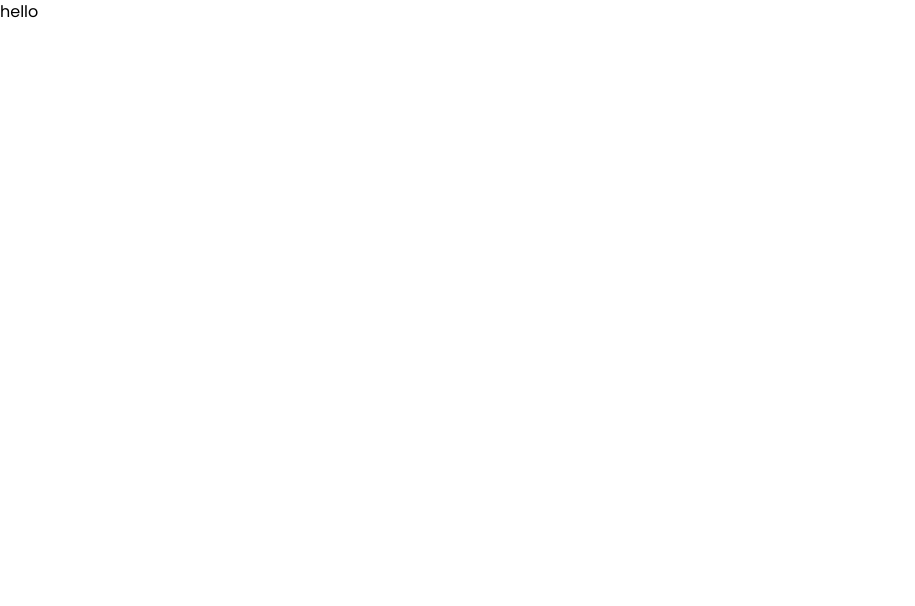
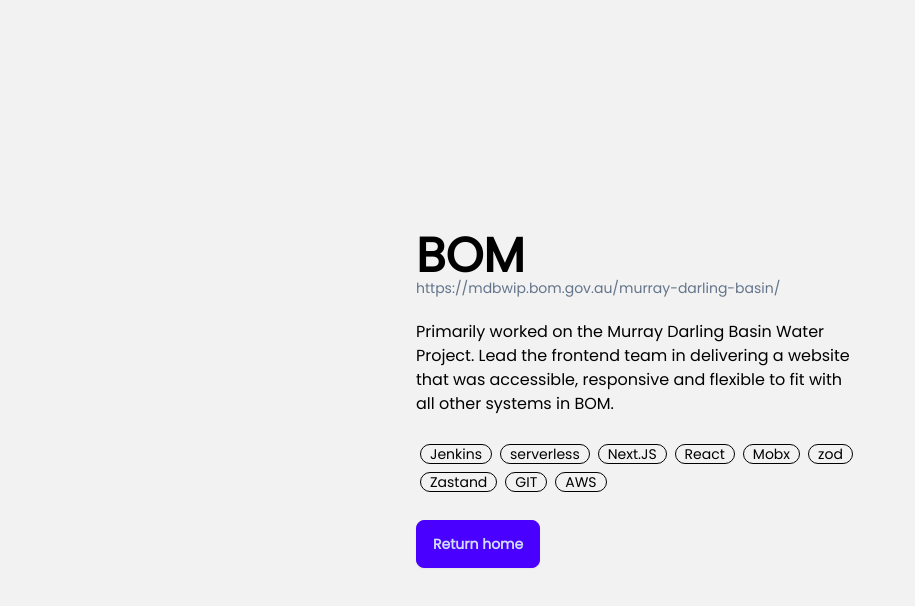
Before and after one commit to drleewarden/static-website, a Next.js app: page /website/bom in a window 1280 px wide. Shown: the top 606 px of the page, without its empty margins (0-915 px from the left). Built offline with nearby package versions, Linux system fonts and the light colour scheme.

Commit message:
fixing the loading issue, check through responses

```diff
--- a/src/app/index.d.ts
+++ b/src/app/index.d.ts
@@ -1,6 +1,7 @@
 
 export interface IRecords {
     dates: string | null
+    id:string | null
     website: string | null
     technical: string[] | null
     name: string | null
--- a/src/app/services/allPlacesWorked.tsx
+++ b/src/app/services/allPlacesWorked.tsx
@@ -4,6 +4,7 @@
   {
     dates: '02.2021 - 11.2021',
     name: 'BOM',
+    id:'bom',
     website: 'https://mdbwip.bom.gov.au/murray-darling-basin/',
     position: 'Tech Lead Frontend Developer on MDBWIP.',
     description: `Primarily worked on the Murray Darling Basin Water Project.
@@ -13,6 +14,7 @@
     colour: 'pink',
   },
   {
+    id: 'agl',
     dates: '06.2020 - 12.2020',
     name: 'AGL',
     website: 'https://www.agl.com.au/',
@@ -23,7 +25,7 @@
     image: 'agl-cover.jpg',
     colour: '#ff008d',
   },
-  {
+  { id:'australian-unity',
     dates: '11.2019 - 04.2020',
     name: 'Australian Unity',
     website: 'https://www.australianunity.com.au/',
@@ -34,7 +36,7 @@
     image: 'aus-unity-cover.jpg',
     colour: '#16814a',
   },
-  {
+  { id: 'akqa',
     dates: '06.2019 - 11.2019',
     name: 'AKQA',
     website: 'https://www.akqa.com/',
@@ -46,7 +48,7 @@
     image: 'akqa-cover.jpg',
     colour: '#00d468',
   },
-  {
+  { id:'myer',
     dates: '10.2016 – 2018',
     name: 'MYER',
     website: 'https://www.myer.com.au/',
@@ -62,6 +64,7 @@
     colour: '#00ff1f',
   },
   {
+    id:'immersive',
     dates: '2014 - 11.2016',
     name: 'Immersive',
     website: null,
@@ -77,6 +80,7 @@
     colour: '#ff8100',
   },
   {
+    id:'aia',
     dates: ' 01.2018– 06.2019 (1.5 years)',
     name: 'AIA',
     website: 'https://www.aia.com.au/',
@@ -92,6 +96,7 @@
     colour: '#ff8100',
   },
   {
+    id:'fcv',
     dates: ' 6.2013 - 6.2014 (12-months)',
     name: 'FCV',
     website: null,
@@ -110,6 +115,7 @@
     colour: '#ff8100',
   },
   {
+    id:'citrus',
     dates: '11.2012 - 4.2013 (6-months) ',
     name: 'Citrus',
     website: null,
--- a/src/app/store/websites.store.tsx
+++ b/src/app/store/websites.store.tsx
@@ -9,6 +9,7 @@
 }
 export const websiteStore = create<WebsiteStore>((set) => ({
     selectedWebsite: {
+        id:null,
         name: null,
         website: null,
         description: null,
--- a/src/app/website/[slug]/page.tsx
+++ b/src/app/website/[slug]/page.tsx
@@ -15,18 +15,63 @@
         hyphenate: true,
         lowercase: true,
         punctuation: true,
-      })}
+      }),data: site}
       console.log(arr)
       return arr
     })
 
   }
 
-  export default function Page({ params }:{ params: { slug: string } }) {
-    const { slug } = params
+  export default function Page({ params }:{ params: { slug: string, data:any } }) {
+     const { slug, data } = params
+     console.log('pop', 'site')
+     const siteData =  COMPANIES.find(site => {
 
+      const s = site.id === slug && site
+
+      return s
+      // const arr = {data: hyphenateAndLowercase({
+      //      text: site.name !== null ? site.name : '',
+      //      hyphenate: true,
+      //      lowercase: true,
+      //      punctuation: true,
+      //    }),data: site}
+      //    console.log(arr)
+      //    return arr
+       })
+
+    //     const { selectedWebsite } = websiteStore((state) => ({
+    //     selectedWebsite: state.selectedWebsite,
+    // }))
+    console.log('please see it: ',siteData)
+    const contentModel: IRecords|null = siteData ? siteData : null
+    if(!contentModel){
+      return null
+    }
     return (
-    <h1>hello</h1>
+
+    <div>
+      {/* <h1>hello slug {siteData?.image}  axcdsa {COMPANIES[0].id} {slug}</h1> */}
+    <div className="hero min-h-screen bg-base-200">
+        <div className="hero-content text-left">
+            <div className="max-w-md">
+                <h1 className="text-5xl font-bold">{contentModel.name}</h1>
+                {contentModel.website && <p className="text-sm leading-4 font-medium sm:text-slate-500 dark:sm:text-slate-400">{contentModel.website}</p>}
+                <p className="py-6"> {contentModel.description} </p>
+                {
+                    contentModel?.technical &&
+                    contentModel.technical.map(item => (<><div className="badge badge-outline m-1">{item}</div></>))
+                }
+                <br />
+                <br />
+                <Link href="/"><button className="btn btn-primary">Return home</button></Link>
+
+
+            </div>
+        </div>
+    </div>
+</div>
+
   )
   }
 
```
